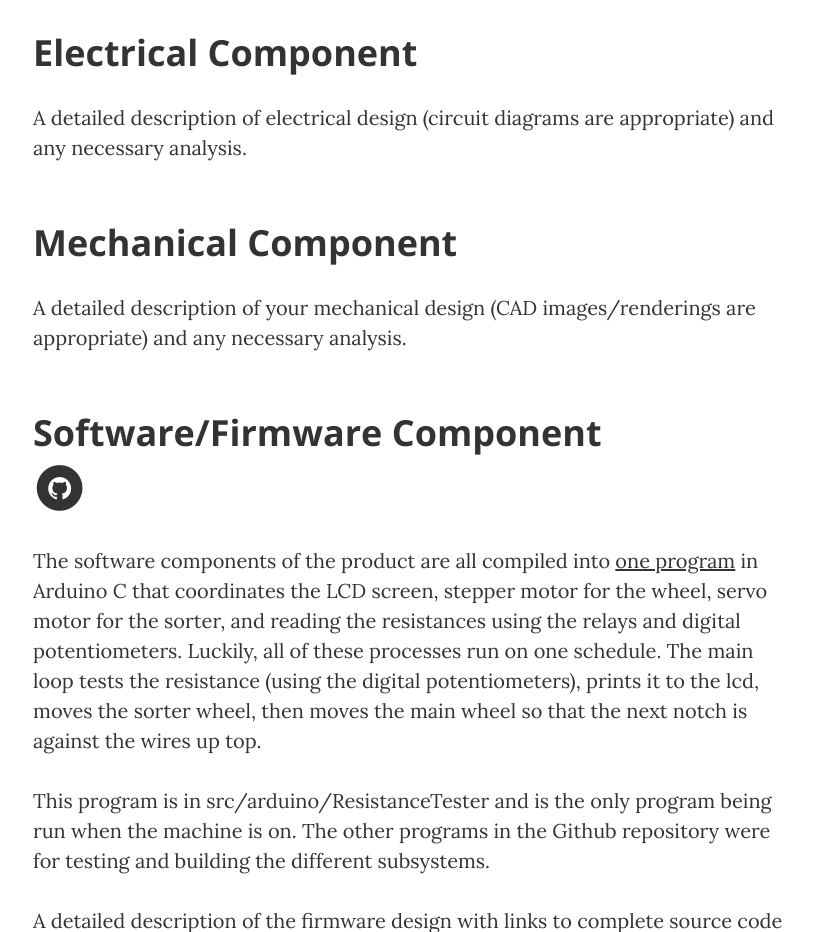
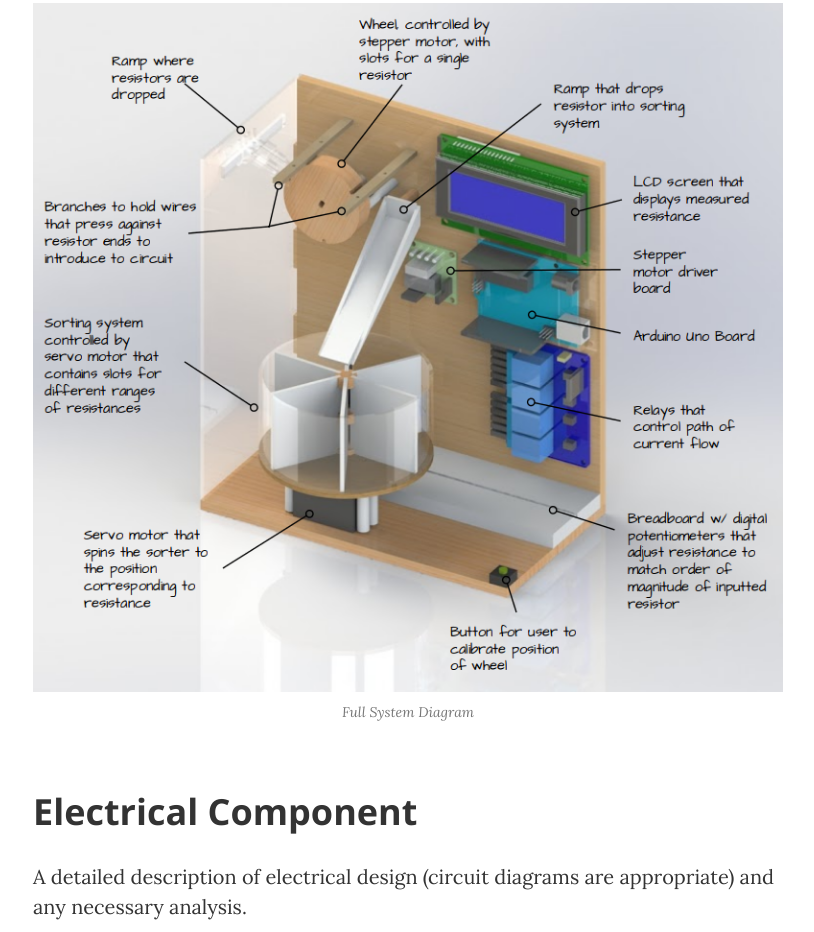
Before and after one commit to umadesai/TheResistance, a website: page product.html in a window 1280 px wide. Shown: the part 795-1727 px from the top of the page, without its empty margins (232-1046 px from the left). Drawn offline with nearby package versions, Linux system fonts and the light colour scheme.

Commit message:
adding full system diagram

```diff
--- a/product.html
+++ b/product.html
@@ -100,6 +100,11 @@
 
                     <p>A system diagram depicting the schematic relationships between all of the different subsystems comprising your final system.</p>
 
+                    <a href="#">
+                        <img class="img-responsive" src="img/About/SystemsDiagram.png" alt="">
+                    </a>
+                    <span class="caption text-muted">Full System Diagram</span>
+
                     <h2 class="section-heading">Electrical Component</h2>
 
                     <p>A detailed description of electrical design (circuit diagrams are appropriate) and any necessary analysis. </p>
```
Also changed, not shown: img/About/SystemsDiagram.png (added).
